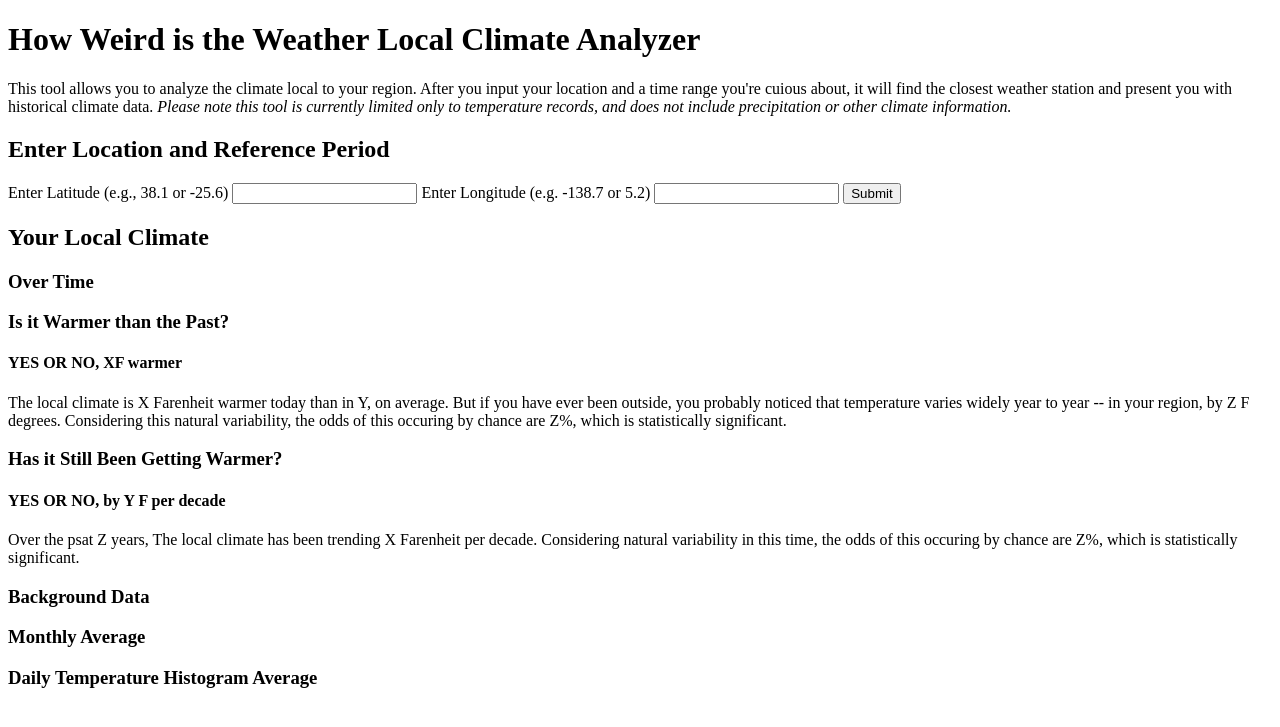
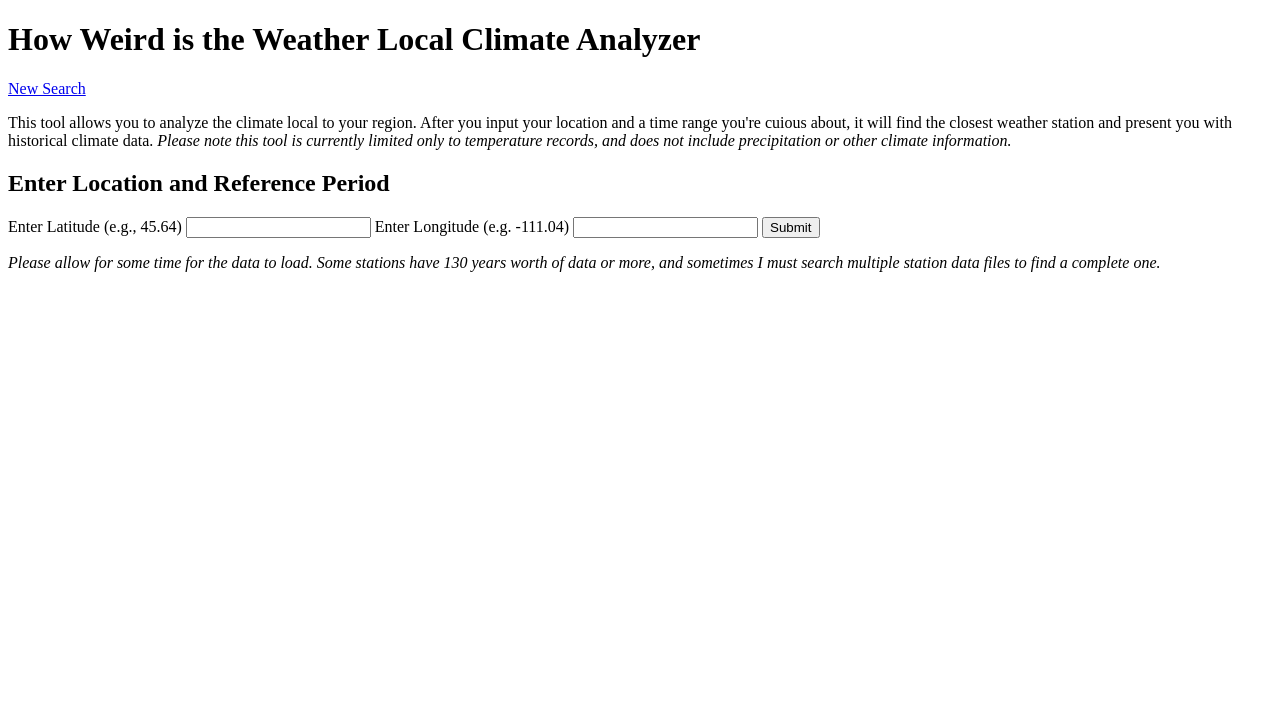
Before and after one commit to tschultz84/climate_flask, a Flask app: page / in a window 1280 px wide. Shown: the top 727 px of the page. Run offline with Flask 2, Linux system fonts and the light colour scheme; parts of the project's set-up code (start-up, migrations or seed data) failed here and were passed over.

Commit message:
1/22/22 update
Started making variables and calculations

```diff
--- a/index.py
+++ b/index.py
@@ -18,6 +18,10 @@ os.chdir(dir1)
 import Station_Loader_ts as load
 import Station_analyzer_ts as analyze
 
+
+#menu_header= <a href="url">link text</a>
+
+
 """. https://blog.miguelgrinberg.com/post/the-flask-mega-tutorial-part-i-hello-world
 The two strange @app.route lines above the function are decorators,
 a unique feature of the Python language. A decorator modifies the function
@@ -37,11 +41,65 @@ def index():
 
 @app.route('/output', methods=['GET', 'POST'])
 def output():
-    #This one works for sure.
-    #return render_template('output.html', lat=request.form['latitude'])
-    return render_template('output.html', lat=request.form['latitude'], long=request.form['longitude'])
-#    return render_template('output.html', long=request.form['longitude'])
-    #return render_template('output.html')
+
+    #Assign variables to pass.
+    lat1=float(request.form['latitude'])
+    long1=float(request.form['longitude'])
+    bdate1="1-1-2021"
+    edate1="1-31-2021"
+    data=load.LoadStation([lat1,long1],True) #Loading in Bozeman, MT coordinates
+
+    #Pulls the interesting station metadata.
+    #Station Name.
+    name1 = data.name_closest_st
+    #Station Distance frmo the Referenc Point.
+    stdist=data.miles_from_ref
+    #Station ID.
+    stid  =data.id_closest_station
+    #Lat, Lon, of the statoin.
+    stlatlon = data.st_latlon_str
+
+    st_info = ["Station ID: "+str(stid),
+               "Station Name: "+str(name1),
+               "Station Coordinates: "+stlatlon,
+               "Distance from Ref Point: "+str(round(stdist,1))+" miles"]
+
+    #Then, some other meta data.
+    #The number of years in the baseline.
+    baseyears = data.yaml['BASENOYEARS']
+    #And the first year in the dataset.
+    veryfirstyear = int(data.veryfirstyear)
+    lastbaseyear = str(int(veryfirstyear+baseyears))
+
+    #Now, analyze.
+    calc = analyze.StationAnalyzer(data.station_data,bdate1,edate1,display=True)
+    #Metrics comparing REference to Baseline Period.
+    #A string describing the baseline period.
+    basedesc = calc.base_period_string
+    alphavalue = str(100*calc.yaml['ALPHA'])+"%"
+    #Difference between temperature inr eference and baseline.
+    refdelta = calc.ref_base_delta
+    #P value of difference betwen them.
+    pvalue = str(round(100*calc.ref_pvalue,5))+"%"
+    #And statistical signitfance.
+    refsig = calc.ref_stat_sig
+
+
+
+    #name1="Bozeman"
+    #return render_template('output.html', lat=lat1, long=long1,bdate=bdate1,edate=edate1,stname=name1)
+    return render_template('output.html',
+                           #These variables deal with the reference point and dates.
+                           lat=lat1, long=long1,bdate=bdate1,edate=edate1,
+                           #This with the station metadata.
+                           st_info=st_info,
+                           #And, some other relevant metadata about base period.
+                           lastbaseyear=lastbaseyear,veryfirstyear=veryfirstyear,
+                           #Then, data comparing reference to baseline.
+                           alphavalue = alphavalue,refdelta=refdelta,pvalue=pvalue,basedesc=basedesc,refsig=refsig
+                           )
+
+
 
 
 if __name__ == '__main__':
--- a/templates/index.html
+++ b/templates/index.html
@@ -2,10 +2,14 @@
 <html>
     <head>
         <title>How Weird is the Weather Local Climate Analyzer</title>
+
+
     </head>
     <body>
-    <!-- insert links to: Methodology Details, and About -->
+
         <h1>How Weird is the Weather Local Climate Analyzer</h1>
+        <!-- this is a general way to call the URL to HTML templates in Flask -->
+        <a href="{{ url_for('index') }}">New Search</a>
         <p>This tool allows you to analyze the climate local to your region.
         After you input your location and a time range you're cuious about,
         it will find the closest weather station and present you with historical
@@ -15,34 +19,19 @@
         </p>
         <h2>Enter Location and Reference Period</h2>
             <form action="output" method="post">
-                <label for="latitude">Enter Latitude (e.g., 38.1 or -25.6)</label>
+                <label for="latitude">Enter Latitude (e.g., 45.64)</label>
                 <input type="number" step="any" name="latitude" value="" required>
-                <label for="longitude">Enter Longitude (e.g. -138.7 or 5.2)</label>
+                <label for="longitude">Enter Longitude (e.g. -111.04)</label>
                 <input type="number" step="any" name="longitude" value="" required>
-                <input type="submit" value="Submit">
-            </form>
-    <!--INSERT FORM TO ENTER LATITUDE, LONGTIUDE, AND REFERENCE PERIOD -->
-
-    <h2>Your Local Climate</h2>
-    <h3>Over Time</h3>
-    <!--show figure of TMID for historcal record -->
-    <h3>Is it Warmer than the Past?</h3>
-    <h4>YES OR NO, XF warmer</h4>
-    <p>The local climate is X Farenheit warmer today than in Y, on average. But if
-    you have ever been outside, you probably noticed that temperature varies widely
-    year to year -- in your region, by Z F degrees. Considering this natural variability,
-    the odds of this occuring by chance are Z%, which is statistically significant. </p>
-    <h3>Has it Still Been Getting Warmer?</h3>
-    <h4>YES OR NO, by Y F per decade</h4>
-    <p>Over the psat Z years, The local climate has been trending X Farenheit per decade. Considering
-     natural variability in this time, the odds of this occuring by chance are Z%, which is statistically significant. </p>
-    <h3>Background Data</h3>
-    <!-- INsert a table contaning station location, distance from submitted point
-    covered dates, and then summary temperature information, including ALPHA value -->
-    <h3>Monthly Average</h3>
-    <!--show figure of TMID averaged for each month over historical record -->
-    <h3>Daily Temperature Histogram Average</h3>
-    <!--show figure of TMID averaged for each month over historical record -->
+                <!-- <label for="datebegin">Beginning of Reference Period:</label>
+                <input type="date" id="datebegin" name="datebegin" required>
+                <label for="dateend">End of Reference Period:</label>
+                <input type="date" id="dateend" name="dateend" required>-->
+            <input type="submit" value="Submit">
+            <p><i>Please allow for some time for the data to load. Some stations have 130 years
+            worth of data or more, and sometimes I must search multiple station data files to find
+            a complete one.</i></p>
+    </form>
 
 
     </body>
```
Also changed, not shown: templates/output.html (+43 -5 lines).
